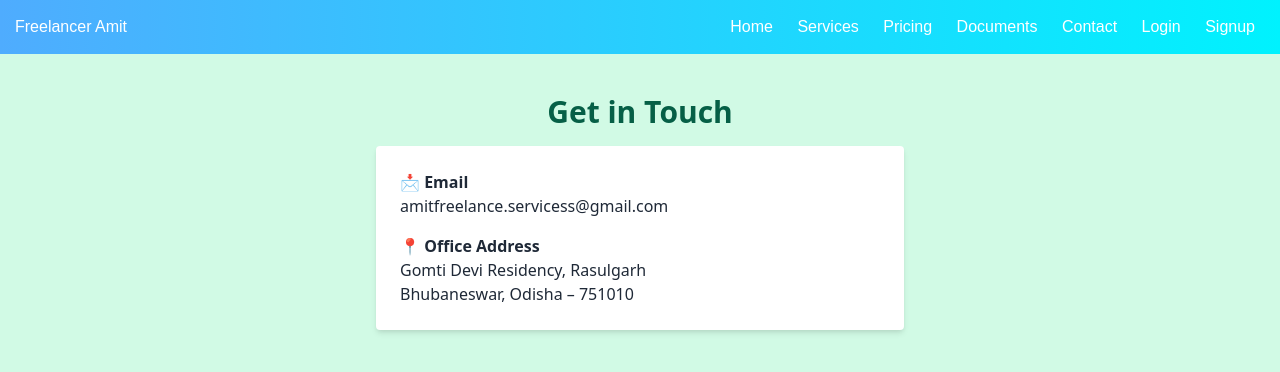
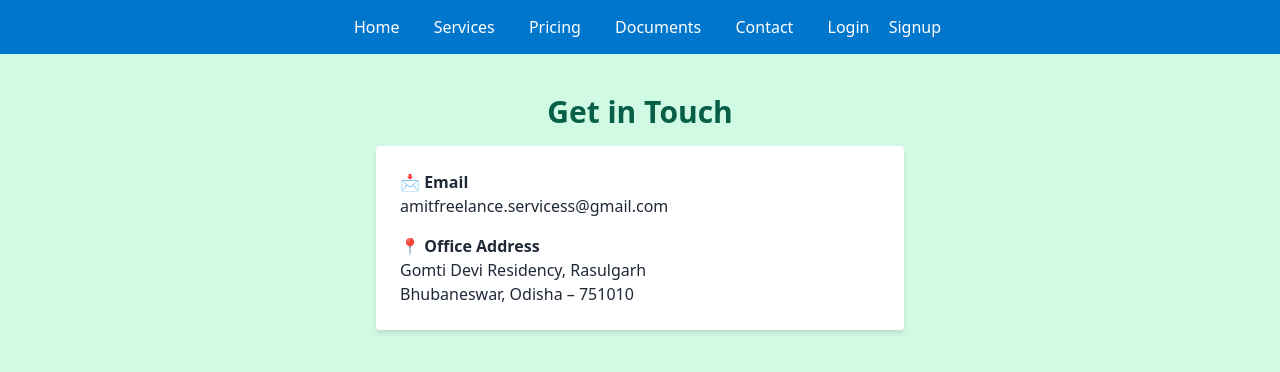
Before and after one commit to AMIT8480927094/freelancer-amit-site, a Flask app: page /contact in a window 1280 px wide. Shown: the top 372 px of the page. Run offline with Flask 3, Linux system fonts and the light colour scheme.

Commit message:
Update navbar.html

```diff
--- a/templates/navbar.html
+++ b/templates/navbar.html
@@ -1,18 +1,14 @@
-<nav style="background: linear-gradient(to right, #4facfe, #00f2fe); padding: 15px; font-family: sans-serif;">
-  <div style="display: flex; justify-content: space-between; align-items: center;">
-    <h2 style="color: white; margin: 0;">Freelancer Amit</h2>
-    <div>
-      <a href="/" style="margin: 0 10px; color: white; text-decoration: none;">Home</a>
-      <a href="/services" style="margin: 0 10px; color: white; text-decoration: none;">Services</a>
-      <a href="/pricing" style="margin: 0 10px; color: white; text-decoration: none;">Pricing</a>
-      <a href="/documents" style="margin: 0 10px; color: white; text-decoration: none;">Documents</a>
-      <a href="/contact" style="margin: 0 10px; color: white; text-decoration: none;">Contact</a>
-      {% if session.get('user') %}
-        <a href="/logout" style="margin: 0 10px; color: white; text-decoration: none;">Logout</a>
-      {% else %}
-        <a href="/login" style="margin: 0 10px; color: white; text-decoration: none;">Login</a>
-        <a href="/signup" style="margin: 0 10px; color: white; text-decoration: none;">Signup</a>
-      {% endif %}
-    </div>
-  </div>
+<nav style="background-color: #0077cc; padding: 15px; text-align: center;">
+  <a href="/" style="color: white; text-decoration: none; margin: 0 15px;">Home</a>
+  <a href="/services" style="color: white; text-decoration: none; margin: 0 15px;">Services</a>
+  <a href="/pricing" style="color: white; text-decoration: none; margin: 0 15px;">Pricing</a>
+  <a href="/documents" style="color: white; text-decoration: none; margin: 0 15px;">Documents</a>
+  <a href="/contact" style="color: white; text-decoration: none; margin: 0 15px;">Contact</a>
+  {% if session.get('user') %}
+    <span style="color: #aaffaa; margin-left: 30px;">👤 {{ session['user'] }}</span>
+    <a href="/logout" style="color: yellow; text-decoration: none; margin-left: 15px;">Logout</a>
+  {% else %}
+    <a href="/login" style="color: white; text-decoration: none; margin-left: 15px;">Login</a>
+    <a href="/signup" style="color: white; text-decoration: none; margin-left: 15px;">Signup</a>
+  {% endif %}
 </nav>
```
